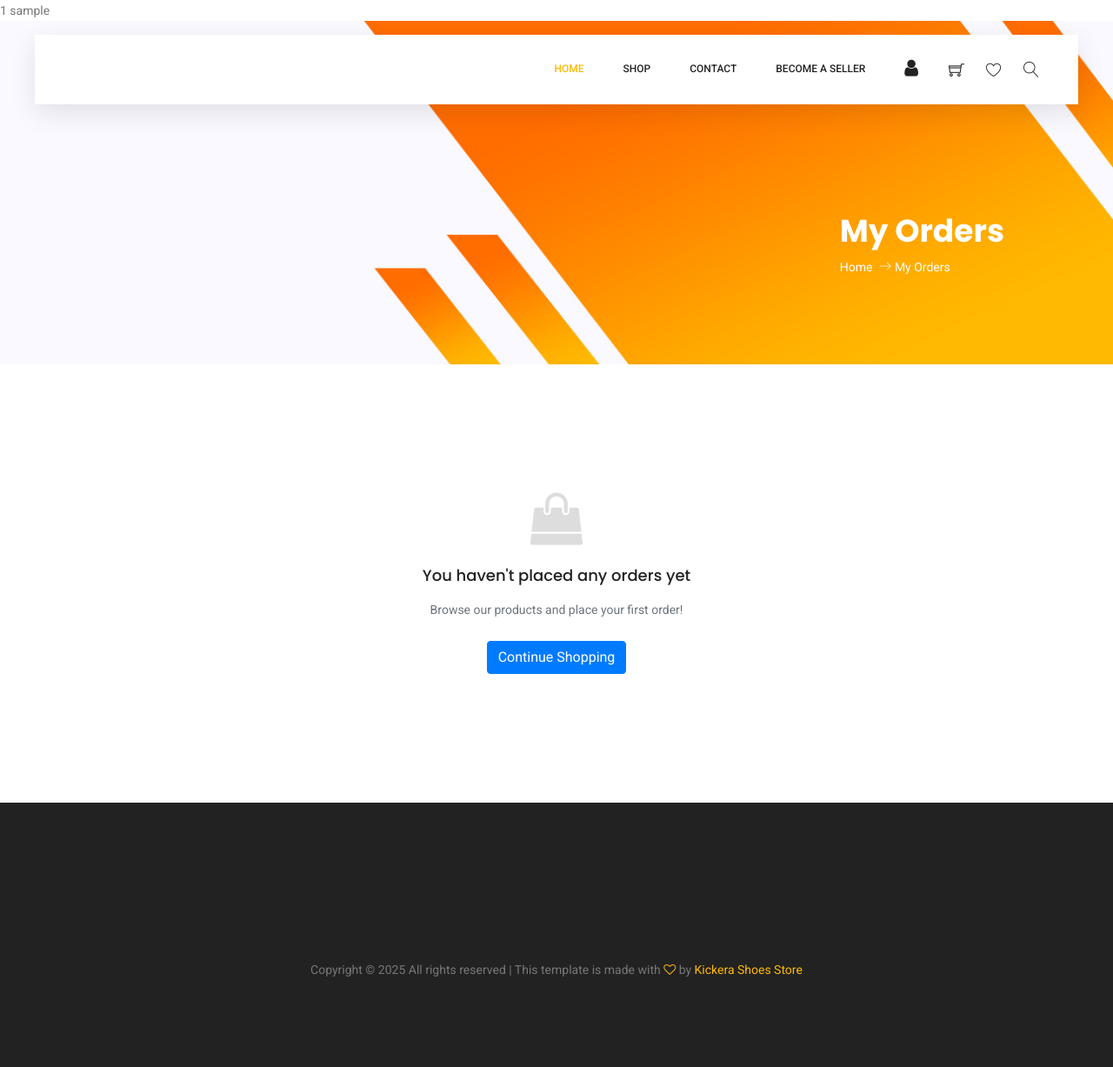
After one commit to himanshidesai31/kickera, a Django app: page /orders/user/orders/ in a window 1280 px wide. The commit adds this page. Shown: the whole page at 87% size. Run offline with Django 5.2, Linux system fonts and the light colour scheme; the visitor is signed in with stand-in values (Sample User, id 1); data that the repository does not hold is empty; some libraries are stand-ins or nearby versions.

Commit message:
Created separate user order view and template

```diff
--- a/orders/urls.py
+++ b/orders/urls.py
@@ -1,6 +1,7 @@
 from django.urls import path
-from orders.views import OrderListView
+from orders.views import OrderListView, UserOrderListView
 
 urlpatterns = [
     path('vendor/order', OrderListView.as_view(), name='my_orders'),
+    path('user/orders/', UserOrderListView.as_view(), name='user_orders'),
 ]
--- a/orders/views.py
+++ b/orders/views.py
@@ -15,3 +15,12 @@ class OrderListView(LoginRequiredMixin, ListView):
         context = super().get_context_data(**kwargs)
         context['orders'] = Order.objects.filter(user=self.request.user)
         return context
+
+#user view for order list
+class UserOrderListView(LoginRequiredMixin, ListView):
+    model = Order
+    template_name = 'order/user_order_list.html'
+    context_object_name = 'orders'
+
+    def get_queryset(self):
+        return Order.objects.filter(user=self.request.user).prefetch_related('product', 'product__images')
--- a/templates/navbar.html
+++ b/templates/navbar.html
@@ -105,7 +105,7 @@
                                             <a class="nav-link" href="{% url 'address_list_view' %}">Address</a>
                                         </li>
                                         <li class="nav-item">
-                                            <a class="nav-link" href="{% url 'my_orders'%}">My Order's</a>
+                                            <a class="nav-link" href="{% url 'user_orders' %}">My Orders</a>
                                         </li>
                                         <li class="nav-item">
                                             <a class="nav-link" href="{% url 'account_change_password' %}">Change Password</a>
--- /dev/null
+++ b/templates/order/user_order_list.html
@@ -0,0 +1,94 @@
+{% extends 'navbar.html' %}
+{% load static %}
+{% block title %}My Orders - KickEra{% endblock title %}
+
+{% block content %}
+<!-- Start Banner Area -->
+<section class="banner-area organic-breadcrumb">
+    <div class="container">
+        <div class="breadcrumb-banner d-flex flex-wrap align-items-center justify-content-end">
+            <div class="col-first">
+                <h1 class="text-center">My Orders</h1>
+                <nav class="d-flex align-items-center">
+                    <a href="{% url 'index' %}" class="text-decoration-none text-white">Home
+                        <span class="lnr lnr-arrow-right mx-1"></span>
+                    </a>
+                    <a href="javascript:void(0)" class="text-decoration-none text-white">My Orders</a>
+                </nav>
+            </div>
+        </div>
+    </div>
+</section>
+<!-- End Banner Area -->
+
+<section class="section_gap">
+    <div class="container">
+        {% if orders %}
+        <div class="table-responsive">
+            <table class="table table-bordered table-striped">
+                <thead class="thead-dark">
+                    <tr>
+                        <th>Product</th>
+                        <th>Price</th>
+                        <th>Status</th>
+                        <th>Payment Status</th>
+                        <th>Order Date</th>
+                        <th>Shipping Address</th>
+                    </tr>
+                </thead>
+                <tbody>
+                    {% for order in orders %}
+                        <tr>
+                            <td>
+                                <div class="d-flex align-items-center">
+                                    {% if order.product.images.first %}
+                                    <img src="{{ order.product.images.first.image.url }}" alt="{{ order.product.name }}" width="70" class="mr-3">
+                                    {% endif %}
+                                    <div>
+                                        <h6 class="mb-0">{{ order.product.name }}</h6>
+                                        <small class="text-muted">Order #{{ order.id }}</small>
+                                    </div>
+                                </div>
+                            </td>
+                            <td>₹{{ order.amount }}</td>
+                            <td>
+                                <span class="badge {% if order.order_status == 'Shipped' %}badge-info{% else %}badge-success{% endif %}">
+                                    {{ order.order_status }}
+                                </span>
+                            </td>
+                            <td>
+                                <span class="badge
+                                    {% if order.is_paid == 'Completed' %}badge-success
+                                    {% elif order.is_paid == 'Pending' %}badge-warning
+                                    {% else %}badge-danger{% endif %}">
+                                    {{ order.is_paid }}
+                                </span>
+                            </td>
+                            <td>{{ order.created_at|date:"d M Y, h:i A" }}</td>
+                            <td>
+                                {% if order.address %}
+                                    {{ order.address.name }}<br>
+                                    {{ order.address.address }}, {{ order.address.city }}<br>
+                                    {{ order.address.state }} - {{ order.address.pincode }}
+                                {% else %}
+                                    Not Available
+                                {% endif %}
+                            </td>
+                        </tr>
+                    {% endfor %}
+                </tbody>
+            </table>
+        </div>
+        {% else %}
+        <div class="text-center py-5">
+            <div class="mb-4">
+                <i class="fa fa-shopping-bag" style="font-size: 60px; color: #ddd;"></i>
+            </div>
+            <h4 class="mb-3">You haven't placed any orders yet</h4>
+            <p class="text-muted mb-4">Browse our products and place your first order!</p>
+            <a href="{% url 'category_list' %}" class="btn btn-primary">Continue Shopping</a>
+        </div>
+        {% endif %}
+    </div>
+</section>
+{% endblock content %}
```
